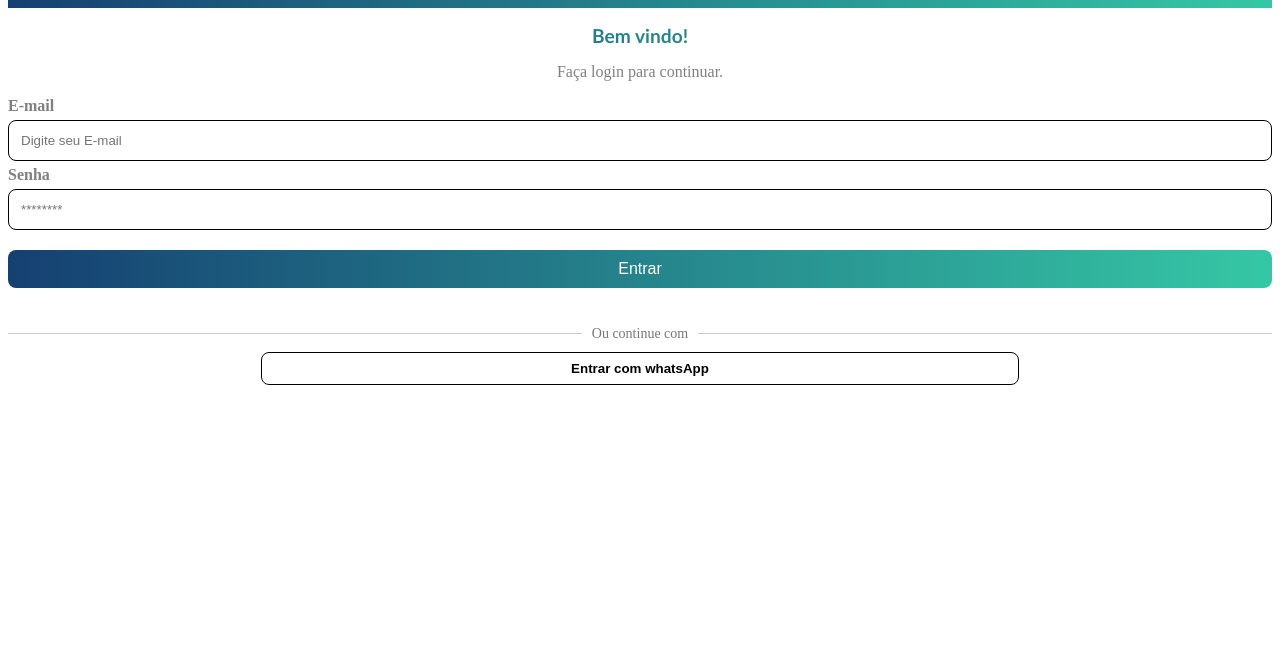
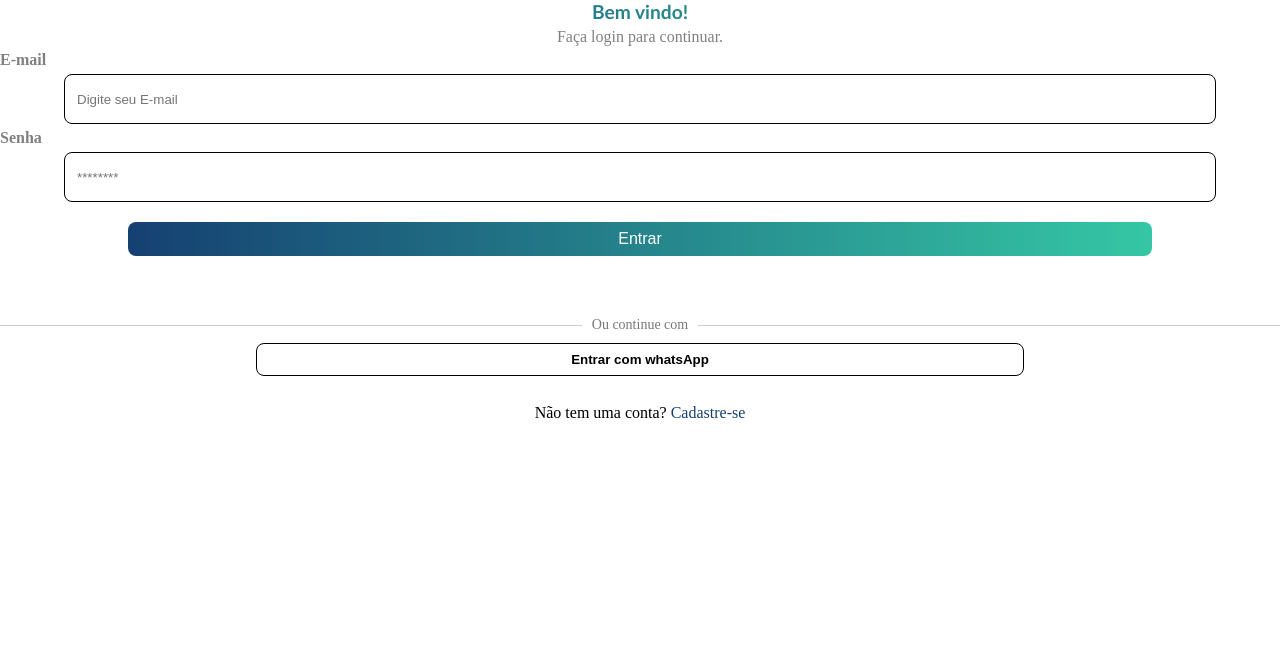
Before and after one commit to fabianocba/FINAL-IHM, a plain HTML site: page pages/login.html in a window 1280 px wide. Shown: the part 144-800 px from the top of the page. Drawn offline with Linux system fonts and the light colour scheme.

Commit message:
centraliza input

```diff
--- a/assets/css/style.css
+++ b/assets/css/style.css
@@ -23,15 +23,19 @@ color: gray;
    -webkit-text-fill-color:transparent;
    font-size: larger;
    font-family: 'Gill Sans', 'Gill Sans MT', Calibri, 'Trebuchet MS', sans-serif;
-
+  margin-bottom: 5px;
 }
 .formulario label{
     display: block;
     margin-top: 5px;
     color: gray;
+    width: 100%;
 }
 .formulario input{
-    width: 100%;
+    width: 90%;
+    height: 50px;
+    display: block;
+    margin: 0 auto;
     padding: 12px;
     box-sizing: border-box;
     margin-top: 5px;
@@ -40,16 +44,20 @@ color: gray;
 
 }
 .entrar{
-    width: 100%;
-    padding: 10px;
+    width: 80%;
+    padding: 8px;
     box-sizing: border-box;
-    margin-top: 20px;
+    margin-top: 10px;
     background: linear-gradient(to right, #154072, #35c7a5);
     color: white;
     border: none;
     border-radius: 8px;
     cursor: pointer;
     font-size: 16px;
+    display:block;
+    margin: 0 auto;
+    margin-bottom: 15px;
+    margin-top: 20px;
 }
 .whatsApp{
     background-color: white;
@@ -66,7 +74,7 @@ color: gray;
 }
 
 .divisor {
-    margin-top: 20px;
+    margin-top: 10px;
     display: flex;
     align-items: center;
     gap: 10px;
@@ -87,3 +95,24 @@ color: gray;
     color: #777;
     white-space: nowrap;
 }
+.nao{
+    text-align: center;
+    color: black;
+}
+.sim{
+    text-align: center;
+    color: #154072;
+}
+
+* {
+    margin: 0;
+    padding: 0;
+    box-sizing: border-box;
+}
+
+.container {
+    width: 100%;
+    max-width: 1480px;
+    min-height: 2680px;
+    margin: 0 auto;
+}
--- a/pages/login.html
+++ b/pages/login.html
@@ -27,6 +27,9 @@
           <span> Ou continue com</span>
         </div>
         <button type="button" class="whatsApp"><strong>Entrar com whatsApp</strong></button>
+        <br>
+        <p><span class="nao">Não tem uma conta?</span>
+        <span class="sim">Cadastre-se</span></p>
       </form>
     </section>
   </main>
```
